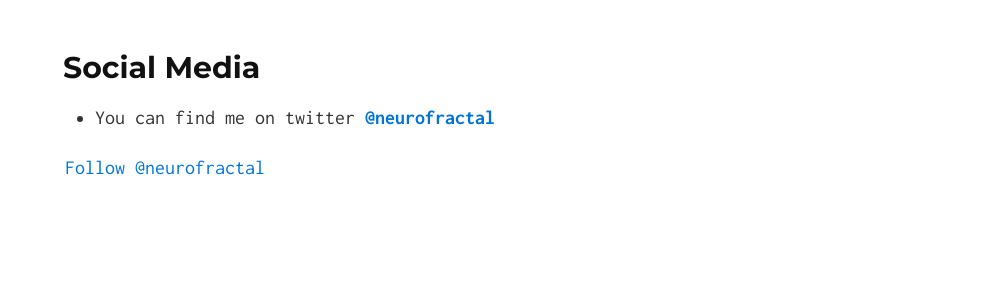
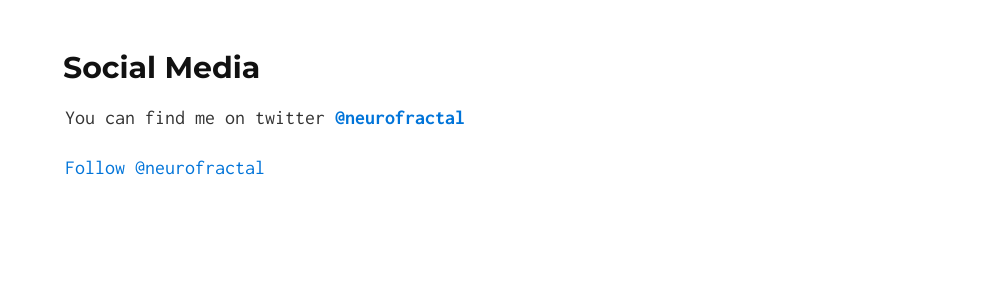
Before and after one commit to neurofractal/neurofractal.github.io, a Jekyll site: the page built from index.md, in a window 1280 px wide. Shown: the part 1337-1637 px from the top of the page, without its empty margins (275-1280 px from the left). Built offline with Jekyll 4.4.1, drawn with Linux system fonts in a browser that asks for light colours; our own code applies the rules of GitHub Pages for plain Markdown files; comment, search, counter and statistics services are not loaded; grey boxes are pictures that could not be loaded.

```diff
--- a/index.md
+++ b/index.md
@@ -27,7 +27,7 @@ I am also an advocate of open science & I aim to share all data and code wheneve
 
 ## Social Media
 
-  *  You can find me on twitter **[@neurofractal](https://twitter.com/neurofractal)**
+ You can find me on twitter [**@neurofractal**](https://twitter.com/neurofractal)
   <dl>
   <a href="https://twitter.com/neurofractal" class="twitter-follow-button" data-show-count="false">Follow @neurofractal</a><script async src="//platform.twitter.com/widgets.js" charset="utf-8"></script>
   </dl>
```
